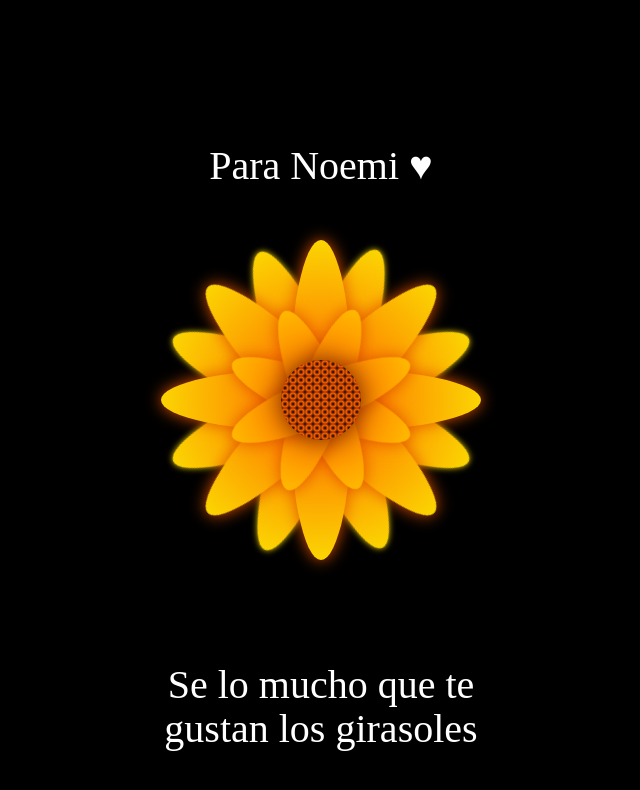
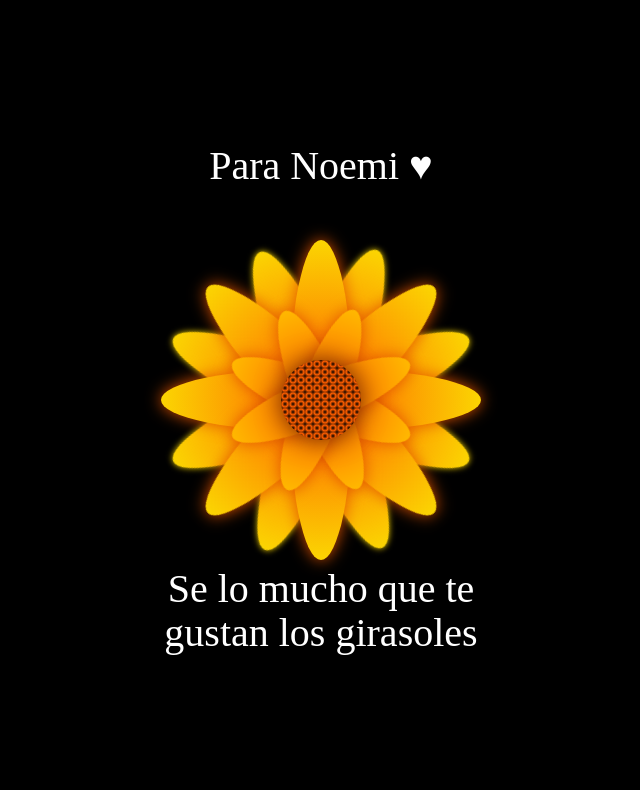
Before and after one commit to Nosrem24/FloresAmarillas, a plain HTML site: page index.html in a window 1280 px wide. Shown: the whole page, without its empty margins (319-959 px from the left). Drawn offline with Linux system fonts and the light colour scheme.

Commit message:
Update estyles.css

```diff
--- a/estyles.css
+++ b/estyles.css
@@ -36,7 +36,7 @@ animation: pulsate 2s infinite;
 }
 
 .text-below {
-    bottom: -120px; /* Ajusta la posición vertical del texto debajo de la flor */
+    bottom: -60px; /* Ajusta la posición vertical del texto debajo de la flor */
 }
 @keyframes pulsate {
 0% {
```
